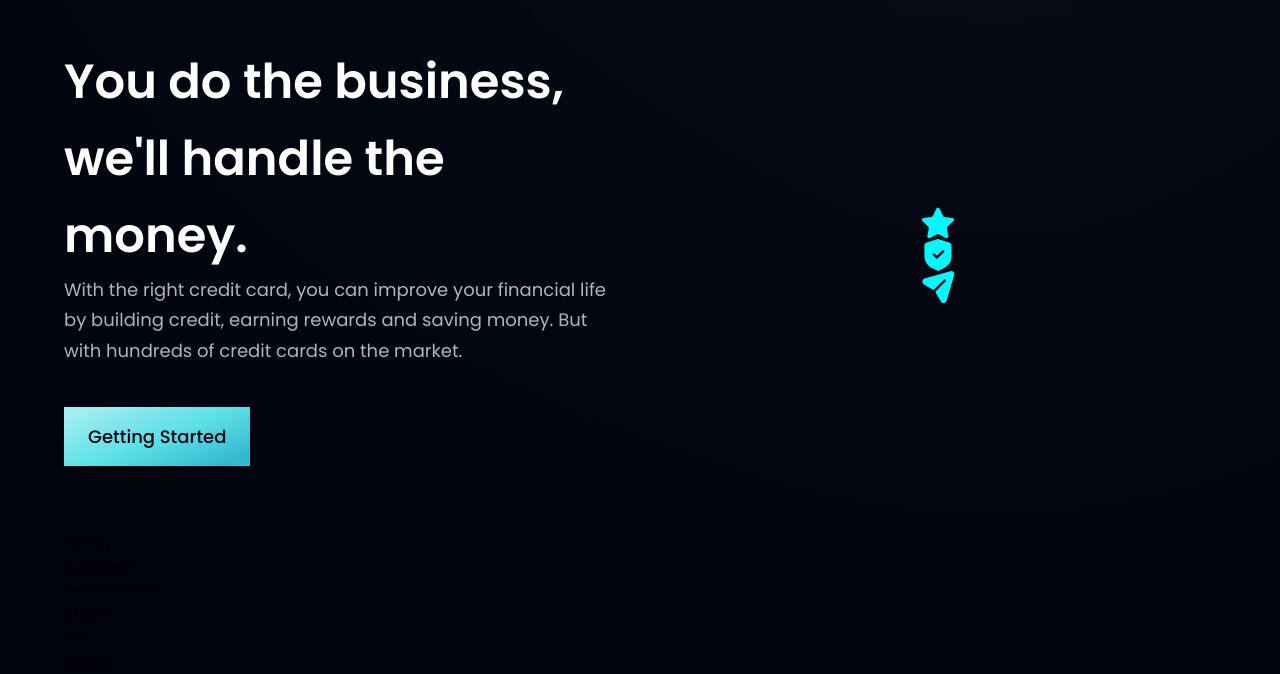
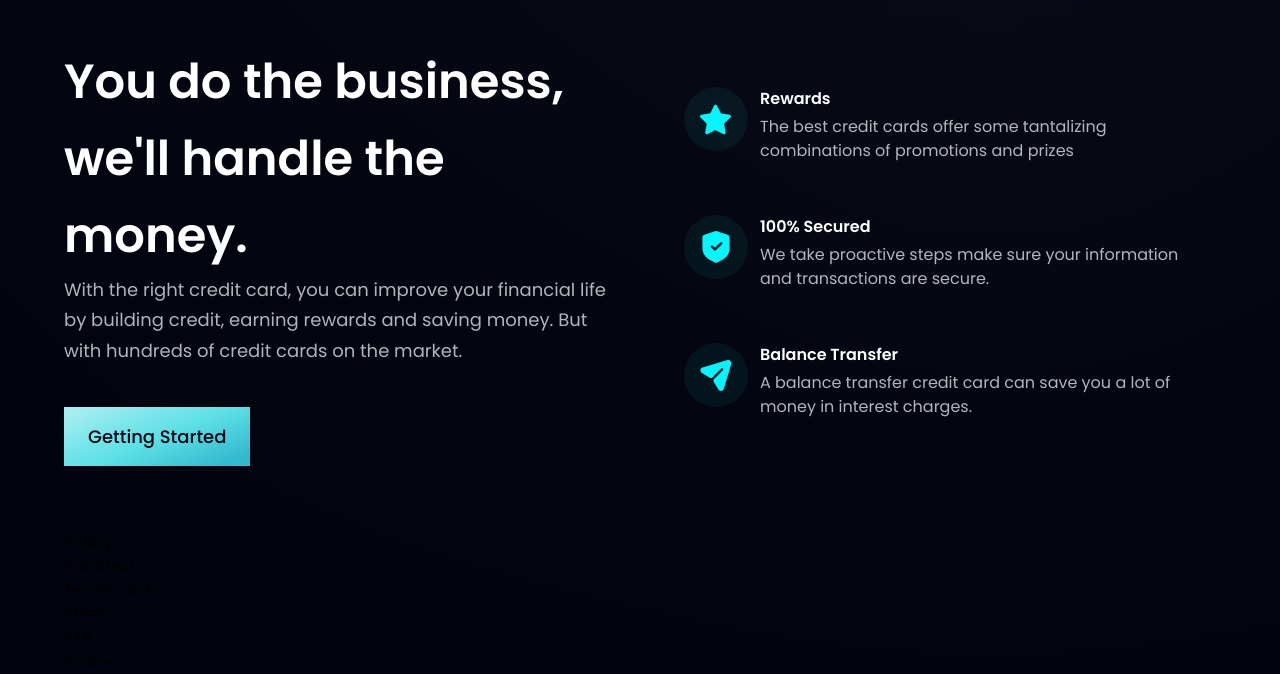
Before and after one commit to TommyTranT/Hoobank-Tutorial, a React (Vite) app: page / in a window 1280 px wide. Shown: the part 965-1639 px from the top of the page. Built offline with nearby package versions, Linux system fonts and the light colour scheme.

Commit message:
add feature content and title + style

```diff
--- a/src/components/Business.jsx
+++ b/src/components/Business.jsx
@@ -3,10 +3,25 @@
 import styles, { layout } from "../style";
 import Button from "./Button";
 
+// if index is not the last one than give it a margin bottom of 6, else margin bottom is 0
 const FeatureCard = ({ icon, title, content, index }) => (
-  <div>
-    <div>
-      <img src={icon} alt="icon" />
+  <div
+    className={`flex flex-row p-6 rounded-[20px] ${
+      index !== features.length - 1
+    } ? "mb-6" : "mb-0"} feature-card`}
+  >
+    <div
+      className={`w-[64px] h-[64px] rounded-full ${styles.flexCenter} bg-dimBlue`}
+    >
+      <img src={icon} alt="icon" className="w-[50%] h-[50%] object-contain" />
+    </div>
+    <div className="flex-1 flex flex-col ml-3">
+      <h4 className="font-poppins font-semibold text-white test-[18px] leading-23 mb-1">
+        {title}
+      </h4>
+      <p className="font-poppins font-normal text-dimWhite test-[16px] leading-24 mb-1">
+        {content}
+      </p>
     </div>
   </div>
 );
```
